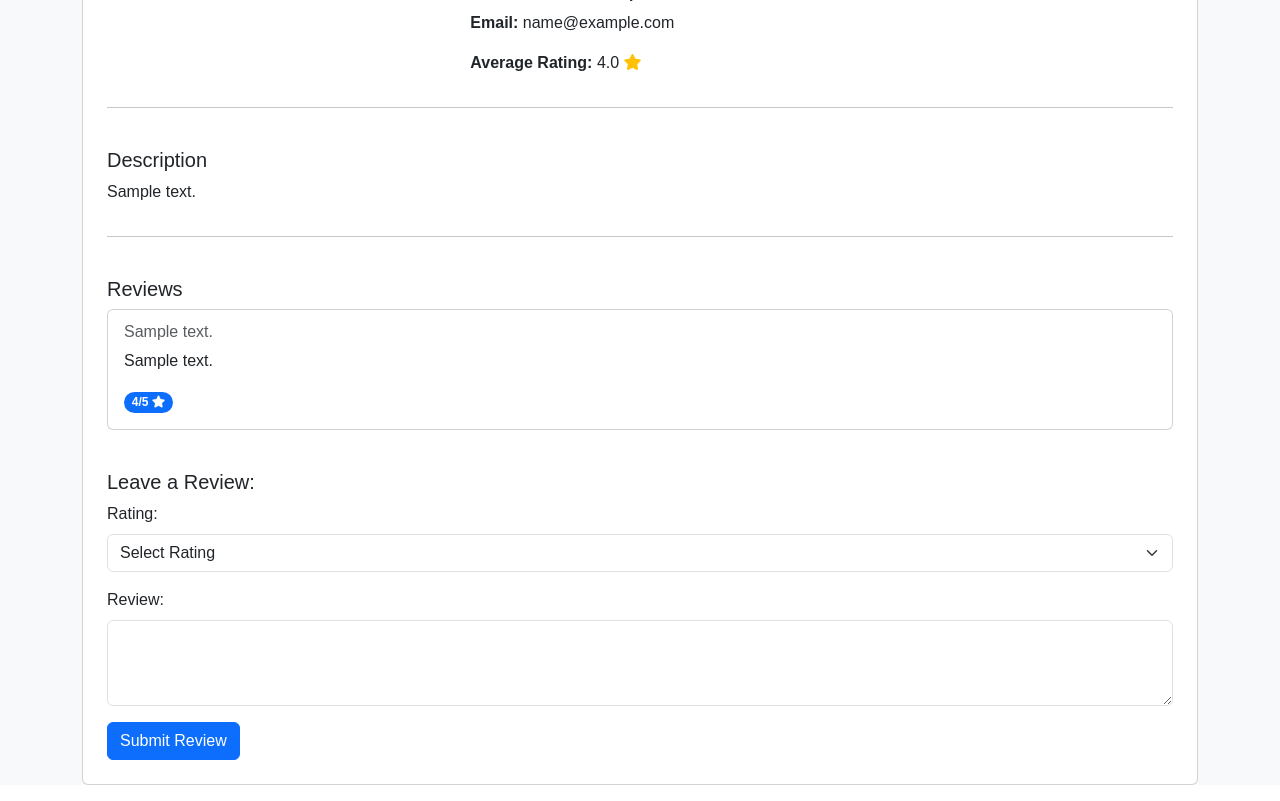
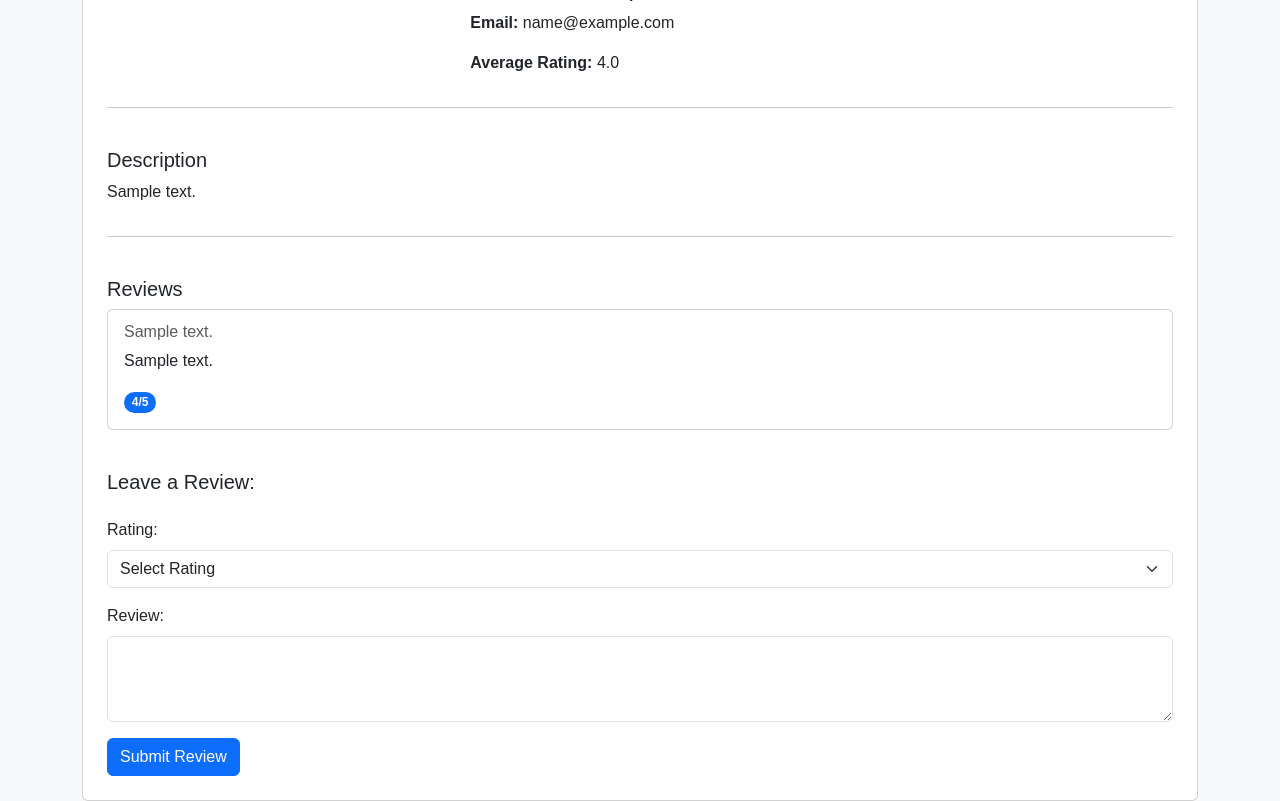
Before and after one commit to KeshavSingal/FullStackApp, a FastAPI app: a page that uses frontend/templates/profile.html in a window 1280 px wide. Shown: the part 199-1000 px from the top of the page. Run offline with FastAPI, Linux system fonts and the light colour scheme; a database or web service that is not in the repository returns one stand-in record (values such as "Sample title"); some libraries are stand-ins or nearby versions.

Commit message:
Updating review section, along with ability to update descriptions

```diff
--- a/frontend/templates/profile.html
+++ b/frontend/templates/profile.html
@@ -1,5 +1,6 @@
 {% extends "base.html" %}
 {% block content %}
+
 <div class="card p-4 profile-container">
     <h2 class="card-title mb-4">{{ username }}'s Profile</h2>
 
@@ -10,7 +11,7 @@
         <div class="col-md-8">
             <h4>Welcome, {{ username }}</h4>
             <p><strong>Email:</strong> {{ user_email }}</p>
-            <p><strong>Average Rating:</strong> {{ average_rating }} <i class="fas fa-star text-warning"></i></p>
+            <p><strong>Average Rating:</strong> {{ average_rating }}</p>
         </div>
     </div>
 
@@ -20,8 +21,8 @@
     <p>{{ user_description }}</p>
 
     {% if username == request.cookies.get('username') %}
-    <button class="btn btn-primary mt-2" data-bs-toggle="modal" data-bs-target="#updateDescriptionModal">
-        <i class="fas fa-edit"></i> Update Description
+        <button type="button" class="btn btn-primary" data-bs-toggle="modal" data-bs-target="#updateDescriptionModal">
+            Update Description
         </button>
     {% endif %}
 
@@ -34,22 +35,24 @@
                 <div class="card mb-3">
                     <div class="card-body">
                         <h6 class="card-subtitle mb-2 text-muted">{{ review.reviewer }}</h6>
-                <p class="card-text">{{ review.review }}</p>
-                <span class="badge bg-primary rounded-pill">{{ review.rating }}/5 <i class="fas fa-star"></i></span>
+                        <p>{{ review.review }}</p>
+                        <span class="badge bg-primary rounded-pill">{{ review.rating }}/5</span>
                     </div>
                 </div>
             {% endfor %}
         </div>
     {% else %}
-    <p class="text-muted">No reviews yet.</p>
+        <p>No reviews yet.</p>
     {% endif %}
 
     {% if username != request.cookies.get('username') %}
         <h5 class="mt-4">Leave a Review:</h5>
-    <form>
+        <form action="/rate-user" method="POST" class="mt-3">
+            <input type="hidden" name="username" value="{{ username }}">
+
             <div class="mb-3">
-            <label for="rating" class="form-label">Rating:</label>
-            <select class="form-select" id="rating" name="rating" required>
+                <label class="form-label">Rating:</label>
+                <select name="rating" class="form-select" required>
                     <option value="">Select Rating</option>
                     <option value="1">1 Star - Poor</option>
                     <option value="2">2 Stars - Fair</option>
@@ -58,16 +61,19 @@
                     <option value="5">5 Stars - Excellent</option>
                 </select>
             </div>
+
             <div class="mb-3">
-            <label for="review" class="form-label">Review:</label>
-            <textarea class="form-control" id="review" name="review" rows="3" required></textarea>
+                <label class="form-label">Review:</label>
+                <textarea name="review" class="form-control" rows="3" required></textarea>
             </div>
+
             <button type="submit" class="btn btn-primary">Submit Review</button>
         </form>
     {% endif %}
 </div>
 
 {% if username == request.cookies.get('username') %}
+    <!-- Update Description Modal -->
     <div class="modal fade" id="updateDescriptionModal" tabindex="-1" aria-labelledby="updateDescriptionModalLabel" aria-hidden="true">
         <div class="modal-dialog">
             <div class="modal-content">
@@ -76,10 +82,10 @@
                     <button type="button" class="btn-close" data-bs-dismiss="modal" aria-label="Close"></button>
                 </div>
                 <div class="modal-body">
-                <form>
+                    <form action="/edit-description" method="POST">
                         <div class="mb-3">
                             <label for="description" class="form-label">Description:</label>
-                        <textarea class="form-control" id="description" name="description" rows="5" required>{{ user_description }}</textarea>
+                            <textarea class="form-control" id="description" name="description" rows="3" required>{{ user_description }}</textarea>
                         </div>
                         <button type="submit" class="btn btn-primary">Update Description</button>
                     </form>
@@ -88,4 +94,5 @@
         </div>
     </div>
 {% endif %}
+
 {% endblock %}
```
Lines whose indentation alone changed are shown as unchanged.
